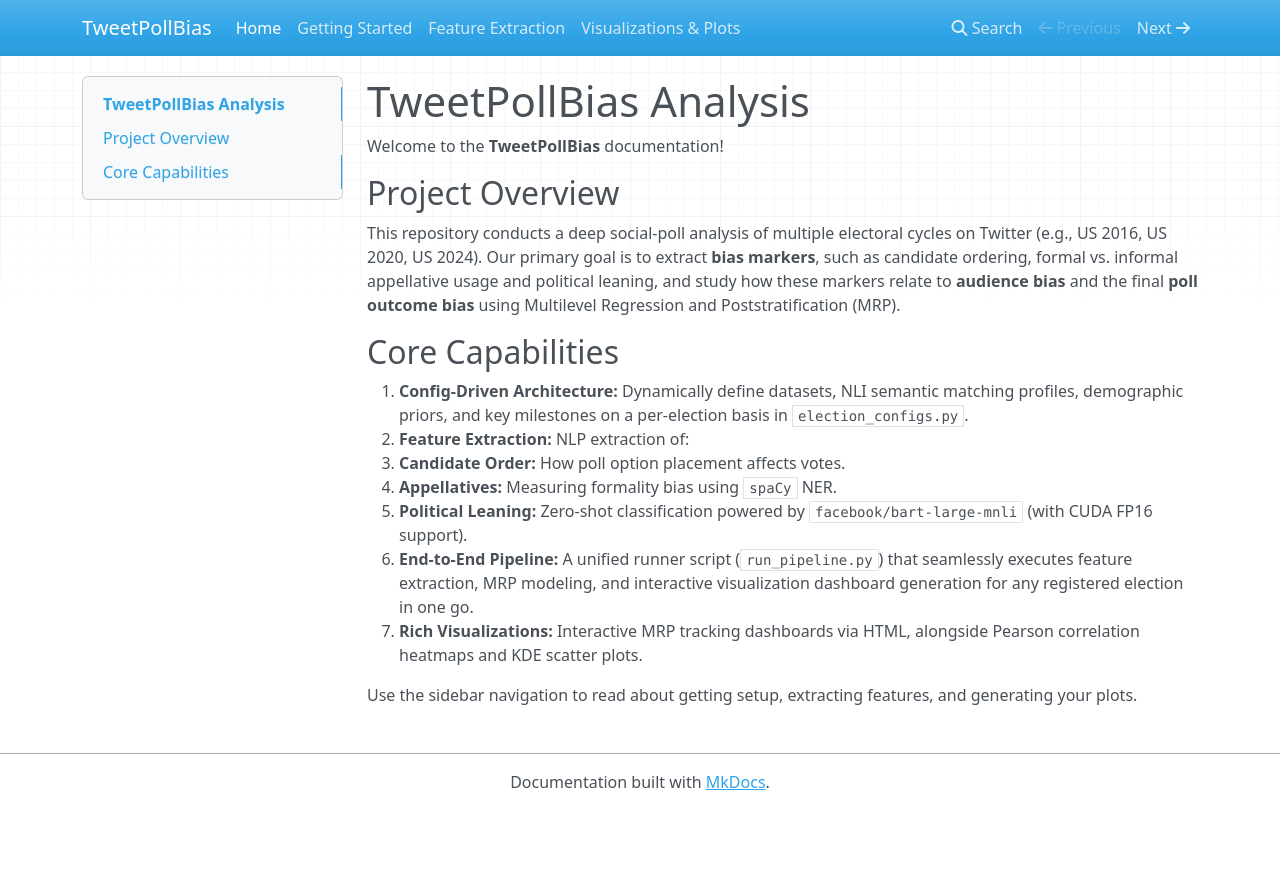
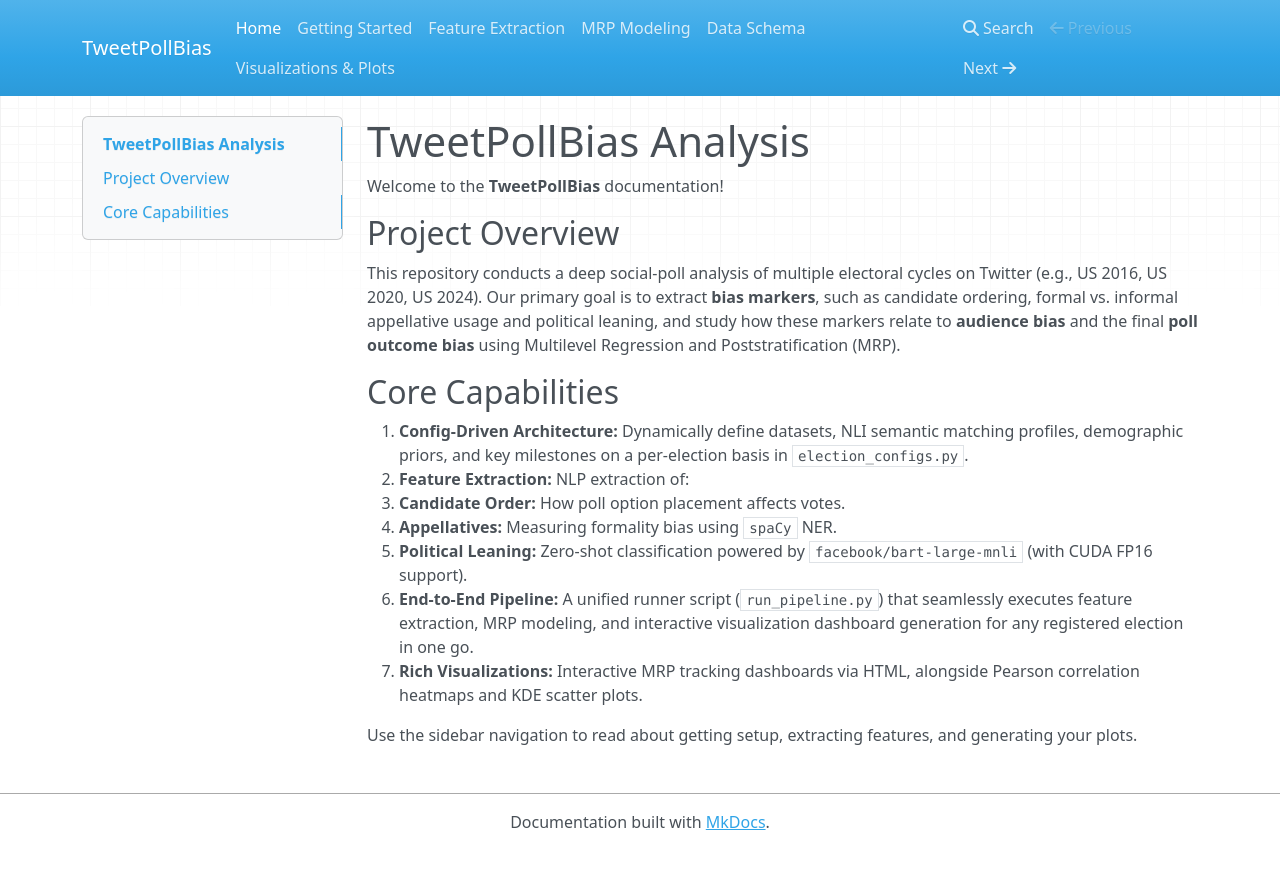
Before and after one commit to mivige/TweetPollBias, an MkDocs documentation site: the page built from docs/docs/index.md, in a window 1280 px wide. Shown: the top 869 px of the page. Built offline with MkDocs 1.6.1, drawn with Linux system fonts in a browser that asks for light colours; nearby versions of some CDN libraries.

Commit message:
docs: update documentation to reflect multi-election pipeline architecture

```diff
--- a/docs/mkdocs.yml
+++ b/docs/mkdocs.yml
@@ -6,4 +6,6 @@
   - Home: index.md
   - Getting Started: getting-started.md
   - Feature Extraction: features.md
+  - MRP Modeling: mrp-modeling.md
+  - Data Schema: data-schema.md
   - Visualizations & Plots: plots.md
```
